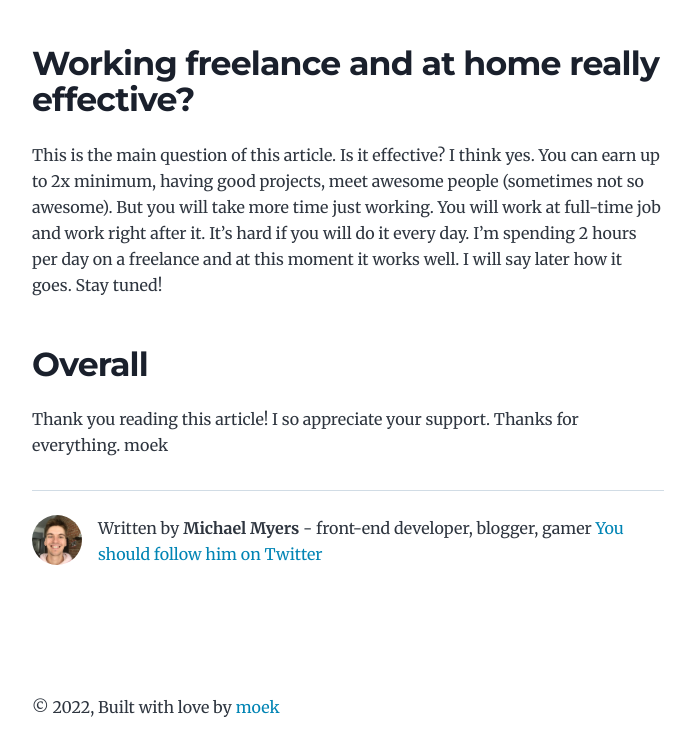
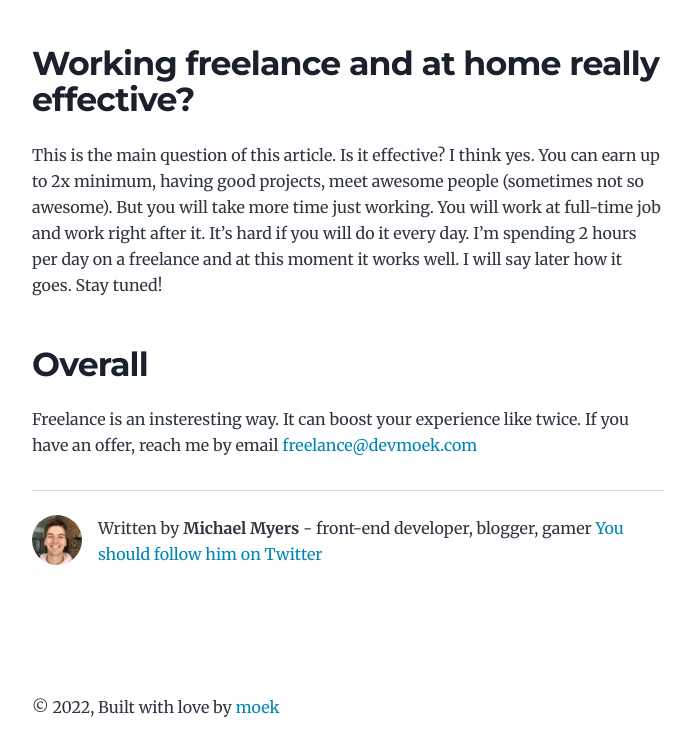
Before and after one commit to devmoek/moek-blog, a Gatsby site: page /freelance-offie/ in a window 1280 px wide. Shown: the part 1723-2478 px from the top of the page, without its empty margins (292-984 px from the left). Built offline with nearby package versions, Linux system fonts and the light colour scheme; Gatsby itself is replaced by a stand-in of ours.

Commit message:
change overall section in first article

```diff
--- a/content/blog/freelance-offie/index.md
+++ b/content/blog/freelance-offie/index.md
@@ -25,4 +25,4 @@ Freelance is a freedom. Yes and no. Freelance meaning you will be alone and you
 This is the main question of this article. Is it effective? I think yes. You can earn up to 2x minimum, having good projects, meet awesome people (sometimes not so awesome). But you will take more time just working. You will work at full-time job and work right after it. It’s hard if you will do it every day. I’m spending 2 hours per day on a freelance and at this moment it works well. I will say later how it goes. Stay tuned!
 
 ## Overall
-Thank you reading this article! I so appreciate your support. Thanks for everything. moek
+Freelance is an insteresting way. It can boost your experience like twice. If you have an offer, reach me by email [freelance@devmoek.com](mailto:freelance@devmoek.com)
```
